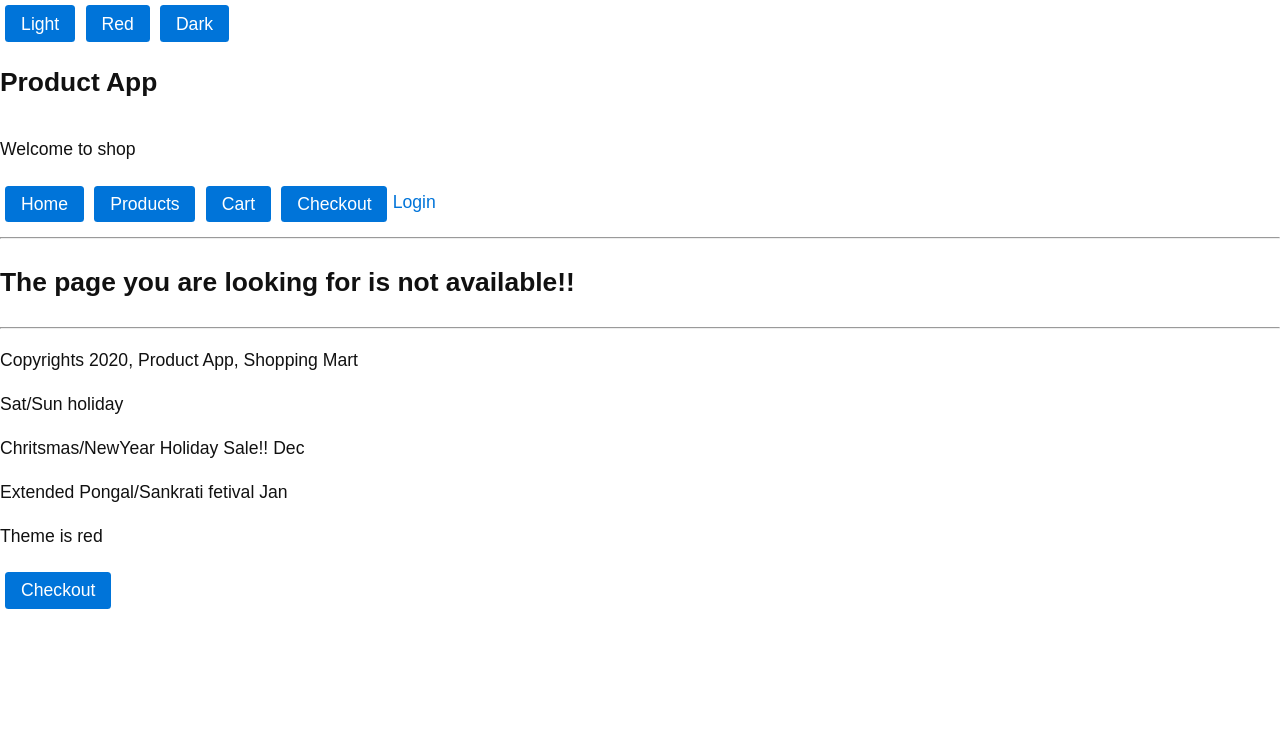
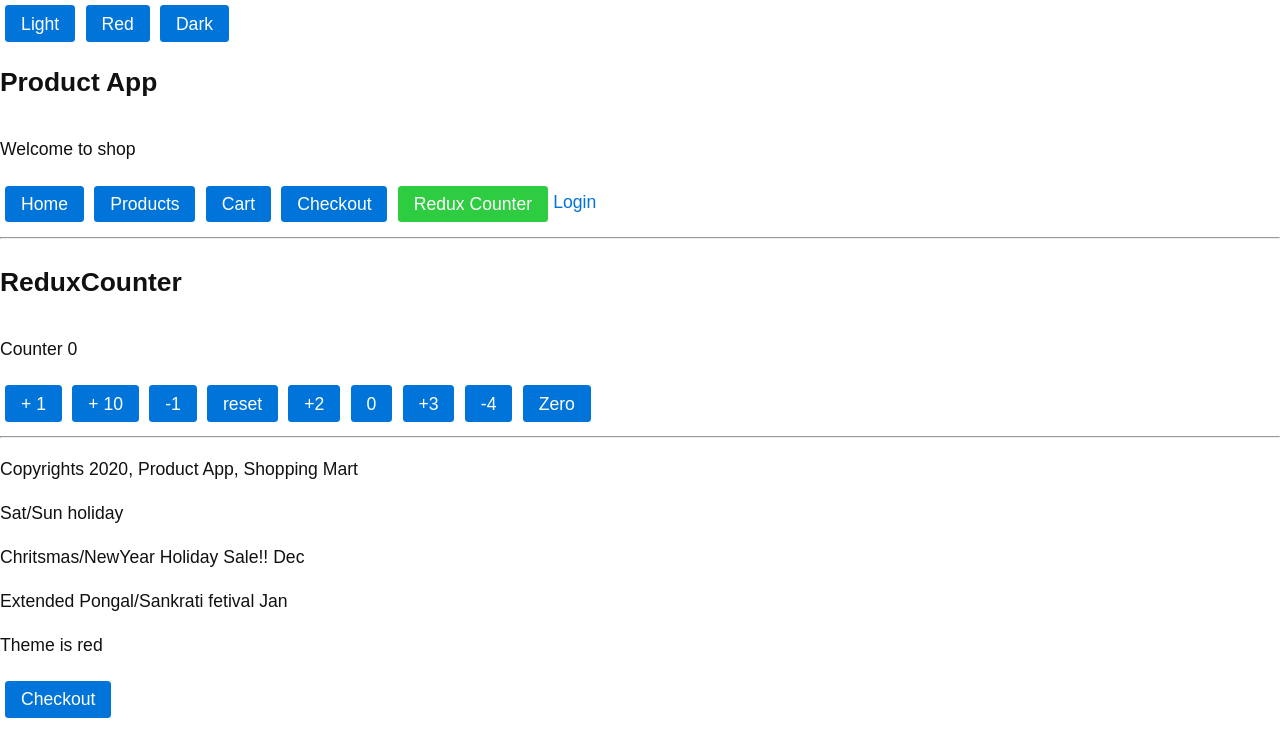
Before and after one commit to nodesense/caprus-react-2020, a React (Create React App) app: page /redux-counter in a window 1280 px wide. Shown: the top 756 px of the page. Built offline with nearby package versions, Linux system fonts and the light colour scheme.

Commit message:
container

```diff
--- a/src/app/App.jsx
+++ b/src/app/App.jsx
@@ -19,7 +19,11 @@ import {
     Redirect
 } from 'react-router-dom';
 import FuncCounter from './components/FuncCounter';
+
 import FuncCart from './components/FuncCart';
+
+//bridge/container component
+import ReduxCounter from './containers/ReduxCounter';
 
 
 // React functional component
@@ -101,6 +105,10 @@ function App() { // App is parent compoennt
                     render={ (props) => <Counter startValue={100} {...props} /> }>
             </Route>
 
+            <Route path="/redux-counter">
+                <ReduxCounter />
+            </Route>
+
             <Redirect path="/newcounter" to="/counter" />
 
             {/*
--- a/src/app/components/Header.jsx
+++ b/src/app/components/Header.jsx
@@ -24,6 +24,11 @@ const Header = (props) => {
             <NavLink to="/cart" className="button" activeClassName="success">Cart</NavLink>
             <NavLink to="/checkout" className="button" activeClassName="success">Checkout</NavLink>
 
+            <NavLink exact to="/redux-counter" className="button"
+                        activeClassName="success">
+                            Redux Counter
+            </NavLink>
+
             <Link to="/login">Login</Link>
             <hr />
         </div>
--- /dev/null
+++ b/src/app/components/ReduxCounter.js
@@ -0,0 +1,41 @@
+import React from 'react';
+import { INCREMENT } from '../state/action-types';
+
+// components are writen with abstraction
+// this component won't evne import anything redux
+
+// React - Presentation/View
+// Redux - state/BL
+
+// counter, value - props
+// increment, decrement, reset are props, functions
+// these are passed from containers to component as props
+
+export default function ReduxCounter({counter, increment, decrement, reset,
+                                      incrementDispatcher, resetDispatcher,
+                                        actions
+                                    }) {
+    return (
+        <div>
+            <h2>ReduxCounter</h2>
+
+            <p>Counter {counter}</p>
+
+            <button onClick={ () => increment(1)}> + 1</button>
+            <button onClick={ () => increment(10)}> + 10</button>
+            <button onClick={ () => decrement(1)}> -1 </button>
+            <button onClick={ () => reset()}> reset </button>
+
+            <button onClick={ () => incrementDispatcher(2)}> +2 </button>
+            <button onClick={ () => resetDispatcher()}> 0 </button>
+
+
+            <button onClick={ () => actions.increment(3)}> +3 </button>
+            <button onClick={ () => actions.decrement(4)}> -4 </button>
+            <button onClick={ () => actions.reset()}> Zero </button>
+
+        </div>
+    )
+}
+
+// adding connect() from redux.., bad practice due to tight coupling of code
--- /dev/null
+++ b/src/app/containers/ReduxCounter.js
@@ -0,0 +1,94 @@
+import {connect} from 'react-redux';
+import ReduxCounter from '../components/ReduxCounter';
+
+import * as actions from '../state/actions/counter.actions';
+
+import {bindActionCreators} from 'redux';
+
+// bindActionCreators binds the dispatch and action, and create a bind function
+// f(x), g(x) ==> f(g(x))
+// where g is actionCreator
+// where f is dispatch
+// function wrapper(n) { dispatch(increment(n)) }
+
+/*  connect basically bridge
+
+        store - is coming from Provider context/index.js
+        compoenent
+        container component
+        dispatch - mapDispatchToPRops
+        getState  - mapStateToProps
+
+        by creating containers
+*/
+
+// take data from getState(), then pass to component as props
+// state = store.getState()
+// called after every dispatch if any change in state
+export const mapStateToProps = (state) => {
+    // return props that shall be passed to your component
+    console.log('mapStateToProps called for Counter ', state)
+    return {
+        //propName: property value from state
+        counter: state.counter,
+        // NO FUNCTIONs here
+    }
+}
+
+// dispatchers
+// helpers which dispatch messages for the component
+// reset, incremnet, decrement
+
+// dispatch === store.dispatch
+// returns a set of props which will be passed to the component
+// called only once per instance
+export const mapDispatchToProps = (dispatch, getState) => {
+    console.log('mapDispatchToProps called for Counter ')
+
+    return {
+        // FIXME: bindActionCreators
+        // these functions are passed as props to child component
+        increment: (n) => {
+            console.log('dispatching action increment ', n)
+            const action = actions.increment(n)
+            console.log('dispatching action ', action)
+            dispatch(action); // calls reducer, update store, notify listeners
+        },
+
+        decrement: function(n) {
+            dispatch(actions.decrement(n))
+        },
+
+        reset: () => {
+             dispatch(actions.reset())
+        },
+
+        // example
+        // bindActionCreators(g,f)
+        // bindActionCreators returns a wrapper function, helpers
+        // calling incrementDispatcher or resetDispatcher will automaticallt create action
+        // also dispatch the action
+        incrementDispatcher: bindActionCreators(actions.increment, dispatch),
+        resetDispatcher: bindActionCreators(actions.reset, dispatch),
+
+        // it wrapps all the action functions with dispatch, maintain
+        // dictionary of functions
+        // { increment: function wrapper()..
+        //   decrement: function wrapper()}..
+
+        actions: bindActionCreators(actions, dispatch)
+    }
+}
+
+
+// connect function shall bridge store, react component, mapStatetoProps, mapDispatchToProps together
+
+// container component
+
+// returns a container, which is a bridge component
+// container is a PureComponent
+const ReduxCounterContainer = connect(mapStateToProps,
+                                      mapDispatchToProps) (ReduxCounter);
+
+
+export default ReduxCounterContainer;
--- a/src/index.js
+++ b/src/index.js
@@ -11,8 +11,14 @@ import {configureStore} from './app/store';
 // default import, no {}
 // alias by default
 import App from './app/App';
+import {Provider} from 'react-redux';
+
 
 const store = configureStore();
 
-ReactDOM.render(<App />,
+// PRovider accept store as props and expose as ReduxContext
+ReactDOM.render(
+                (<Provider store = {store}>
+                <App  />
+                </Provider>),
                 document.getElementById('root'))
```
Also changed, not shown: 1 other file (tests, documents, lock files or other folders).
